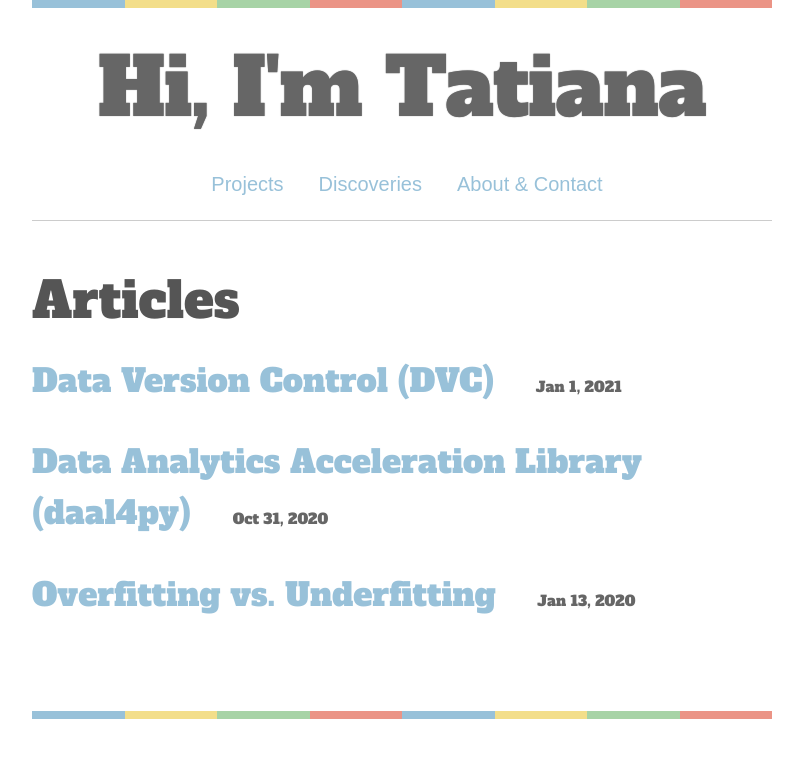
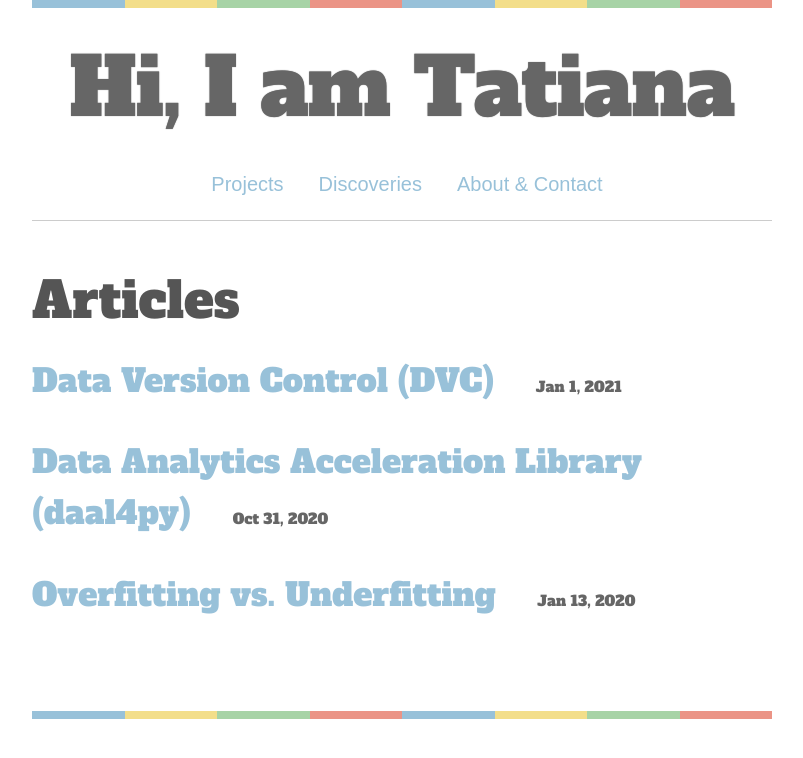
Before and after one commit to tatieliseeva/v-master, a Jekyll site: the page built from index.html, in a window 1280 px wide. Shown: the top 758 px of the page, without its empty margins (238-1041 px from the left). Built offline with Jekyll 4.4.1, drawn with Linux system fonts in a browser that asks for light colours; some web fonts are replaced; the list of posts is cut into pages by our own code.

```diff
--- a/_config.yml
+++ b/_config.yml
@@ -1,7 +1,7 @@
 #Created by webjeda - http://webjeda.com
 
 # Site settings
-title: "Hi, I'm Tatiana"
+title: "Hi, I am Tatiana"
 title-font-size: "4em" # a provision to adjust the size of your title. If it is too long then do resize to a smaller value. By default it will be 4em.
 
 email: t.eliseeva@web.de
```
